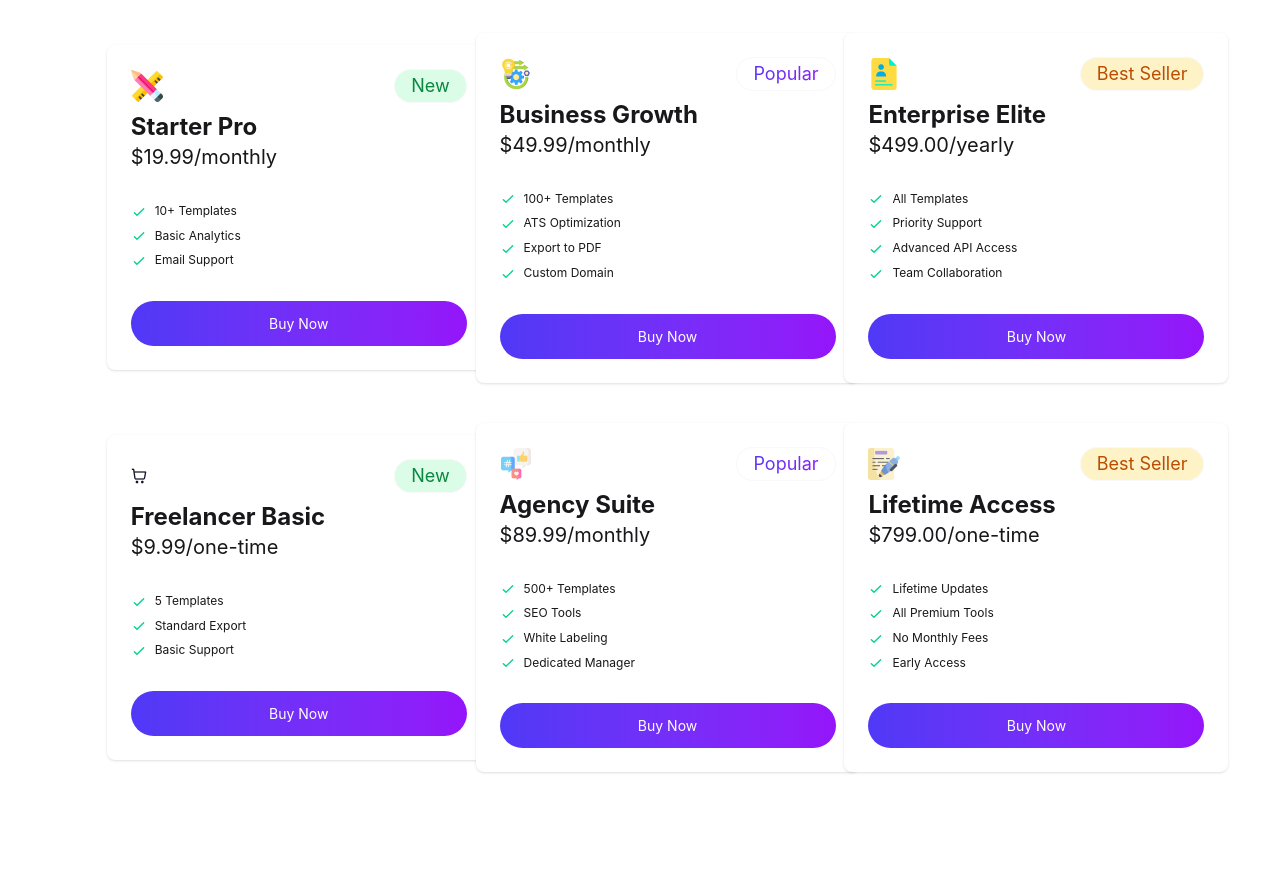
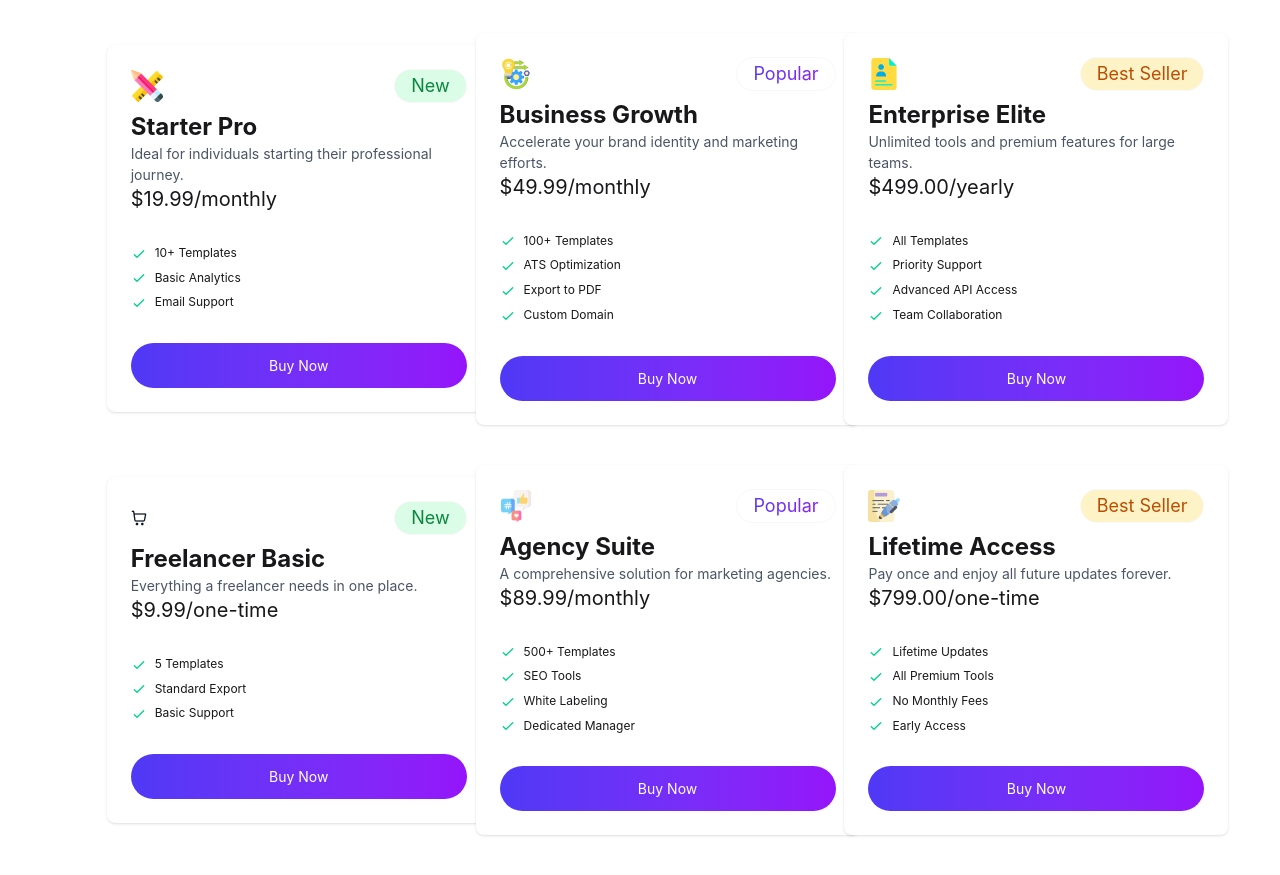
Before and after one commit to moajjem441/digital-tools, a React (Vite) app: page / in a window 1280 px wide. Shown: the part 1460-2335 px from the top of the page. Built offline with nearby package versions, Linux system fonts and the light colour scheme.

Commit message:
card part updated

```diff
--- a/src/Components/all-cards/Card.jsx
+++ b/src/Components/all-cards/Card.jsx
@@ -31,6 +31,7 @@ const Card = ({ product ,cart,setCart,selectedCart,setSelectedCart}) => {
     </div>
     <div className="text-left">
       <h2 className="text-2xl font-bold">{product.name}</h2>
+      <p className="text-gray-600">{product.description}</p>
       <span className="text-xl">${product.price.toFixed(2)}/{product.period}</span>
     </div>
     <ul className="mt-6 flex flex-col gap-2 text-xs">
```
